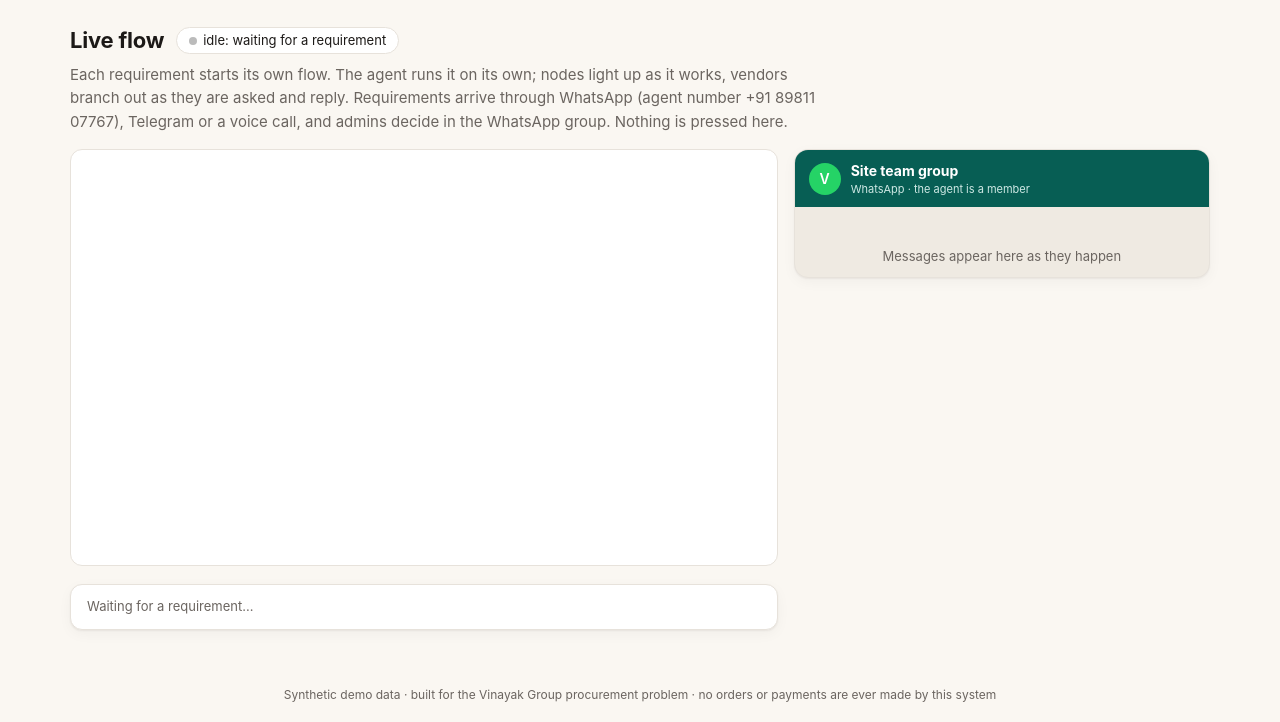
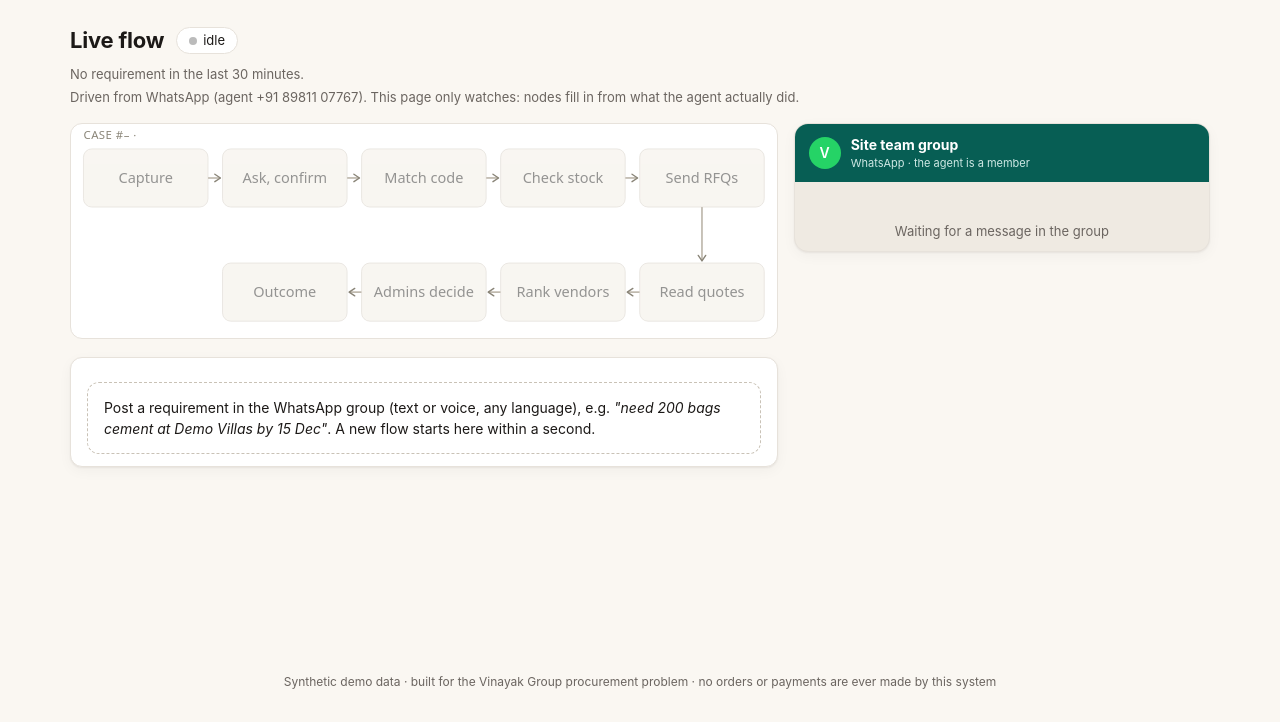
Before and after one commit to anaslari23/Vinayak-Group-AI-assisted-procurement, a FastAPI app: page / in a window 1280 px wide. Shown: the part 91-813 px from the top of the page. After the commit the page ends 780 px from the top, so only its background shows below. Run offline with FastAPI, Linux system fonts and the light colour scheme; data that the repository does not hold is empty.

Commit message:
Live flow: every node line comes from the case's own data, idle screen instead of stale cases, vendors branch from quotes, ?case= to pin a flow
Co-Authored-By: Claude Opus 5.5 <noreply@anthropic.com>

```diff
--- a/app/main.py
+++ b/app/main.py
@@ -844,8 +844,10 @@ def api_flow(case: int | None = None):
 @app.get("/api/cases")
 def api_cases():
     c = db.con(); rows = [dict(r) for r in c.execute("select id, state, data from cases order by id desc limit 12")]; c.close()
-    from .flow import ORDER
-    return [{"id": r["id"], "state": r["state"], "pct": round(100 * min(ORDER.get(r["state"], 0), 9) / 9), "raw": (json.loads(r["data"] or "{}").get("raw", ""))[:60]} for r in rows]
+    from .flow import ORDER, ACTIVE_MIN, ages
+    a = ages()  # only flows with recent activity; old cases stay on the Cases page
+    return [{"id": r["id"], "state": r["state"], "label": engine.STATE_TEXT.get(r["state"], r["state"]), "pct": round(100 * min(ORDER.get(r["state"], 0), 9) / 9), "raw": (json.loads(r["data"] or "{}").get("raw", ""))[:60], "age": round(a.get(r["id"], 9e9))}
+            for r in rows if a.get(r["id"], 9e9) < ACTIVE_MIN * 60]
 
 
 @app.post("/api/send")
--- a/app/templates/live.html
+++ b/app/templates/live.html
@@ -24,30 +24,35 @@ svg.cv{width:100%;height:auto;background:#fff;border:1px solid var(--line);borde
 .av{width:32px;height:32px;border-radius:50%;background:#25d366;display:flex;align-items:center;justify-content:center;font-weight:600}.wam{padding:10px;max-height:560px;overflow-y:auto;display:flex;flex-direction:column;gap:6px}
 .b{max-width:90%;padding:7px 10px;border-radius:9px;font-size:13px;white-space:pre-wrap;overflow-wrap:anywhere;box-shadow:0 1px 1px rgba(0,0,0,.12);animation:rise .35s}.b.agent{background:#fff;align-self:flex-start}.b.engineer{background:#d9fdd3;align-self:flex-end}.b.hod{background:#cfe8ff;align-self:flex-end}
 .b .w{font-size:11px;color:#667781;margin-bottom:2px}.b.demo{align-self:center;background:#fff3cd;font-size:11.5px;color:#7a5b00;text-align:center}.b .t{font-size:10px;color:#667781;text-align:right}.b.choice{font-weight:600}
+.idle{background:#fff;border:1px dashed #c9c2b6;border-radius:12px;padding:14px 16px;margin-top:12px;font-size:14px}.req{font-size:15px;margin:6px 0 2px}.req b{font-weight:600}
+.cvh{font:11px system-ui;fill:#8a8578;letter-spacing:.04em}
 </style>
-<div class="hd"><h1 style="margin:0">Live flow</h1><span class="pill2" id="status"><span class="dot"></span><span>connecting</span></span></div>
-<p class="sub" style="margin:6px 0">Each requirement starts its own flow. The agent runs it on its own; nodes light up as it works, vendors branch out as they are asked and reply. Requirements arrive through WhatsApp (agent number +91 89811 07767), Telegram or a voice call, and admins decide in the WhatsApp group. Nothing is pressed here.</p>
-<div class="flows" id="flows"></div><div id="bubble"></div>
-<div class="grid2"><div><svg class="cv" id="cv" viewBox="0 0 680 400" role="img" aria-label="Live flow of the current requirement"></svg>
-<div class="now" id="now"><div class="sm">Waiting for a requirement…</div></div><div class="log" id="log"></div></div>
+<div class="hd"><h1 style="margin:0">Live flow</h1><span class="pill2" id="status"><span class="dot"></span><span>connecting</span></span><span class="sm" id="age"></span></div>
+<div class="req" id="bubble"></div>
+<div class="sm">Driven from WhatsApp (agent +91 89811 07767). This page only watches: nodes fill in from what the agent actually did.</div>
+<div class="flows" id="flows"></div>
+<div class="grid2"><div><svg class="cv" id="cv" viewBox="0 0 680 210" role="img" aria-label="Live flow of the current requirement"></svg>
+<div class="now" id="now"></div><div class="log" id="log"></div></div>
 <div class="wa"><div class="wah"><span class="av">V</span><div><b>Site team group</b><div class="sm" style="font-size:11px">WhatsApp · the agent is a member</div></div></div><div class="wam" id="wam"><div class="sm" style="text-align:center;margin-top:30px">Messages appear here as they happen</div></div></div></div>
 <script>
 const $=id=>document.getElementById(id);const esc=s=>String(s??'').replace(/[&<>]/g,c=>({'&':'&amp;','<':'&lt;','>':'&gt;'}[c]));
-const POS={capture:[40,24],clarify:[194,24],item:[348,24],stock:[502,24],rfq:[40,140],quotes:[194,140],compare:[348,140],hod:[502,140],outcome:[502,300]};
-const NAME={capture:['Capture','text or voice'],clarify:['Ask, confirm','read-back, yes'],item:['Match code','ERP + materials'],stock:['Check stock','transfer first'],rfq:['Send RFQs','test inboxes'],quotes:['Read quotes','chase, clarify'],compare:['Rank vendors','price, history'],hod:['Admins decide','in WhatsApp'],outcome:['Check-in, ledger','feeds next rank']};
-const LINKS=[['capture','clarify'],['clarify','item'],['item','stock'],['stock','rfq','L'],['rfq','quotes'],['quotes','compare'],['compare','hod'],['hod','outcome','D']];
+const W=120,H=56,POS={capture:[12,24],clarify:[146,24],item:[280,24],stock:[414,24],rfq:[548,24],quotes:[548,134],compare:[414,134],hod:[280,134],outcome:[146,134]};
+const NAME={capture:'Capture',clarify:'Ask, confirm',item:'Match code',stock:'Check stock',rfq:'Send RFQs',quotes:'Read quotes',compare:'Rank vendors',hod:'Admins decide',outcome:'Outcome'};
+const KEYS=Object.keys(POS);
 let seen=new Set(),lastKey='',cur=null,sig='';
 function trunc(t,n){t=t||'';return t.length>n?t.slice(0,n-1)+'…':t}
-function paint(j){const S={};j.steps.forEach(s=>S[s.key]=s);let h='<defs><marker id="ah" viewBox="0 0 10 10" refX="8" refY="5" markerWidth="6" markerHeight="6" orient="auto-start-reverse"><path d="M2 1L8 5L2 9" fill="none" stroke="#8a8578" stroke-width="1.5" stroke-linecap="round" stroke-linejoin="round"/></marker></defs>';
- LINKS.forEach(([a,b,k])=>{const [x1,y1]=POS[a],[x2,y2]=POS[b];const sa=S[a].status,sb=S[b].status;const cls='ar '+((sa==='done'||sa==='skipped')&&(sb==='active'||sb==='waiting')?'flow':((sa==='done'&&sb==='done')?'dn':''));let d;
-  if(k==='L')d=`M${x1+68} ${y1+56} L${x1+68} ${y1+90} L${x2+68} ${y1+90} L${x2+68} ${y2-0}`.replace(/L\d+ \d+ L\d+ \d+$/,'');
-  if(k==='L'){d=`M570 80 L570 110 L108 110 L108 140`}else if(k==='D'){d=`M570 196 L570 298`}else d=`M${x1+136} ${y1+28} L${x2-2} ${y2+28}`;
-  h+=`<path class="${cls}" d="${d}" marker-end="url(#ah)"/>`;});
- h+='<path class="ar" d="M502 328 L486 328" marker-end="url(#ah)"/><path class="ar" stroke-dasharray="4 4" d="M416 300 L416 198" marker-end="url(#ah)"/>';
- h+='<g class="nd pending"><rect x="348" y="300" width="136" height="56" rx="8" stroke-width="0.5"/><text class="t1" x="416" y="322" text-anchor="middle">Next requirement</text><text class="t2" x="416" y="342" text-anchor="middle">ranks smarter</text></g>';
- for(const k in POS){const [x,y]=POS[k];const s=S[k];const sub=(s.summary&&s.status!=='pending')?trunc(s.summary,20):NAME[k][1];
-  h+=`<g class="nd ${s.status}"><rect x="${x}" y="${y}" width="136" height="56" rx="8" stroke-width="0.8"/><text class="t1" x="${x+68}" y="${y+22}" text-anchor="middle">${esc(NAME[k][0])}</text><text class="t2" x="${x+68}" y="${y+42}" text-anchor="middle">${esc(sub)}</text>${s.status==='done'?`<text class="ck" x="${x+122}" y="${y+16}" text-anchor="middle">✓</text>`:''}</g>`;}
- (j.vendors||[]).slice(0,8).forEach((v,i)=>{const x=40+(i%4)*152,y=222+Math.floor(i/4)*34;h+=`<g class="vn ${v.state}" style="animation-delay:${i*90}ms"><rect x="${x}" y="${y}" width="140" height="26" rx="6" stroke-width="0.8"/><text x="${x+8}" y="${y+17}">${esc(trunc(v.name,14))}${v.landed?' · '+esc(v.landed):(v.state==='chased'?' · chased':'')}</text></g>`;});
+function paint(j){const S={};j.steps.forEach(s=>S[s.key]=s);const V=(j.vendors||[]).slice(0,8);const vh=V.length?250+Math.ceil(V.length/4)*34:206;$('cv').setAttribute('viewBox',`0 0 680 ${vh}`);
+ let h='<defs><marker id="ah" viewBox="0 0 10 10" refX="8" refY="5" markerWidth="6" markerHeight="6" orient="auto-start-reverse"><path d="M2 1L8 5L2 9" fill="none" stroke="#8a8578" stroke-width="1.5" stroke-linecap="round" stroke-linejoin="round"/></marker></defs>';
+ h+=`<text class="cvh" x="12" y="14">CASE #${j.case_id||'–'} · ${esc((j.channel||'').toUpperCase())}</text>`;
+ for(let i=0;i<KEYS.length-1;i++){const a=KEYS[i],b=KEYS[i+1],[x1,y1]=POS[a],[x2,y2]=POS[b],sa=S[a].status,sb=S[b].status;
+  const cls='ar '+((sa==='done'||sa==='skipped')&&(sb==='active'||sb==='waiting')?'flow':((sa==='done'||sa==='skipped')&&(sb==='done'||sb==='skipped')?'dn':''));
+  const d=y1!==y2?`M${x1+W/2} ${y1+H} L${x2+W/2} ${y2-2}`:(x2>x1?`M${x1+W} ${y1+H/2} L${x2-2} ${y2+H/2}`:`M${x1} ${y1+H/2} L${x2+W+2} ${y2+H/2}`);
+  h+=`<path class="${cls}" d="${d}" marker-end="url(#ah)"/>`;}
+ if(V.length){h+=`<text class="cvh" x="12" y="${232}">VENDORS · ${V.filter(v=>v.state==='replied').length} OF ${V.length} REPLIED</text>`;
+  V.forEach((v,i)=>{const x=12+(i%4)*167,y=242+Math.floor(i/4)*34;h+=`<path class="ar ${v.state==='replied'?'dn':'flow'}" stroke-width="1" d="M${POS.quotes[0]+W/2} ${POS.quotes[1]+H} L${x+75} ${y}"/>`;});
+  V.forEach((v,i)=>{const x=12+(i%4)*167,y=242+Math.floor(i/4)*34;h+=`<g class="vn ${v.state}" style="animation-delay:${i*90}ms"><rect x="${x}" y="${y}" width="155" height="26" rx="6" stroke-width="0.8"/><text x="${x+8}" y="${y+17}">${esc(trunc(v.name,12))}${v.landed?' · '+esc(v.landed):(v.state==='chased'?' · chased':' · waiting')}</text></g>`;});}
+ for(const k of KEYS){const [x,y]=POS[k];const s=S[k];const sub=s.status==='pending'?'':trunc(s.sub||'',19);
+  h+=`<g class="nd ${s.status}"><rect x="${x}" y="${y}" width="${W}" height="${H}" rx="8" stroke-width="0.8"/><text class="t1" x="${x+W/2}" y="${y+(sub?22:33)}" text-anchor="middle">${esc(NAME[k])}</text>${sub?`<text class="t2" x="${x+W/2}" y="${y+42}" text-anchor="middle">${esc(sub)}</text>`:''}${s.status==='done'?`<text class="ck" x="${x+W-12}" y="${y+15}" text-anchor="middle">✓</text>`:''}</g>`;}
  $('cv').innerHTML=h;}
 function checkHTML(c,key,i){const id=key+'|'+c.text;const n=!seen.has(id);seen.add(id);const cls=c.ok===true?'ok':(c.ok===false?'no':'wn');return `<div class="ck ${n?'new':''}" style="animation-delay:${n?(i%6)*60:0}ms"><b class="${cls}">${c.ok===true?'✓':(c.ok===false?'✗':'!')}</b><span>${esc(c.text)}${c.tag?` <span class="tag">${esc(c.tag)}</span>`:''}</span></div>`}
 function dataHTML(d){if(!d)return'';let h='';if(d.kv)h+='<div class="kv">'+d.kv.filter(x=>x[1]).map(x=>`<span>${esc(x[0])}</span><span>${esc(x[1])}</span>`).join('')+'</div>';
@@ -57,13 +62,17 @@ function dataHTML(d){if(!d)return'';let h='';if(d.kv)h+='<div class="kv">'+d.kv.
 function now(j){const order=j.steps;let f=order.find(s=>s.status==='waiting')||order.find(s=>s.status==='active');if(!f){const d=order.filter(s=>s.status==='done');f=d[d.length-1]}if(!f)return;
  const idx=order.indexOf(f)+1;$('now').innerHTML=`<h3>${idx}. ${esc(f.title)} <span class="sm">${esc(f.summary||'')}</span></h3>`+f.checks.map((c,i)=>checkHTML(c,f.key,i)).join('')+dataHTML(f.data);}
 let chatSig='';function chat(j){const sg=JSON.stringify(j.chat||[]);if(sg===chatSig)return;chatSig=sg;const el=$('wam');const atBottom=el.scrollHeight-el.scrollTop-el.clientHeight<60;el.innerHTML=(j.chat||[]).map(m=>{const who=m.who==='agent'?'Procurement agent'+(m.to==='hod'?' → admins':''):(m.who==='hod'?'Admin':(m.who==='engineer'?'Site engineer':''));return `<div class="b ${m.who} ${m.choice?'choice':''}">${who?`<div class="w">${who}</div>`:''}${esc(m.text)}<div class="t">${esc(m.ts)}</div></div>`}).join('')||'<div class="sm" style="text-align:center;margin-top:30px">Messages appear here as they happen</div>';if(atBottom)el.scrollTop=el.scrollHeight}
-function render(j){if(!j.case_id){$('status').innerHTML='<span class="dot"></span><span>idle: waiting for a requirement</span>';$('bubble').innerHTML='';$('cv').innerHTML='';return}
- if(j.case_id!==cur){cur=j.case_id;seen=new Set()}
- $('bubble').innerHTML=`<div class="msg">${esc(j.raw)}<div class="sm" style="margin:3px 0 0">case #${j.case_id} · ${esc(j.channel)}</div></div>`;
+const EMPTY={case_id:null,steps:KEYS.map(k=>({key:k,status:'pending',sub:''})),vendors:[]};
+function render(j){if(!j.case_id){$('status').innerHTML='<span class="dot"></span><span>idle</span>';$('age').textContent='';$('bubble').innerHTML='<span class="sm">No requirement in the last 30 minutes.</span>';
+  if(sig!=='idle'){sig='idle';cur=null;paint(EMPTY);chatSig='';$('wam').innerHTML='<div class="sm" style="text-align:center;margin-top:30px">Waiting for a message in the group</div>'}
+  $('now').innerHTML='<div class="idle">Post a requirement in the WhatsApp group (text or voice, any language), e.g. <i>"need 200 bags cement at Demo Villas by 15 Dec"</i>. A new flow starts here within a second.</div>';$('log').innerHTML='';return}
+ if(j.case_id!==cur){cur=j.case_id;seen=new Set();sig=''}
+ $('bubble').innerHTML=`<b>#${j.case_id}</b> “${esc(j.raw)}”`;
+ $('age').textContent=j.age<60?'updated just now':'last activity '+Math.round(j.age/60)+' min ago';
  $('status').innerHTML=`<span class="dot ${j.waiting?'wait':(j.state!=='DECIDED'?'live':'')}"></span><span>${esc(j.label)}${j.waiting?' · waiting for '+esc(j.waiting.replace('engineer','the requester').replace('hod','the admins')):''}</span>`;
- const s=JSON.stringify([j.steps.map(x=>x.status+x.summary),j.vendors]);if(s!==sig){sig=s;paint(j)}now(j);chat(j);
+ const s=JSON.stringify([j.steps.map(x=>x.status+x.sub),j.vendors]);if(s!==sig){sig=s;paint(j)}now(j);chat(j);
  $('log').innerHTML=j.error?'<div class="no">Problem: '+esc(j.error)+'</div>':'<b>Agent log</b>'+j.events.map(e=>`<div>${e.ts} · ${esc(e.actor)} · ${esc(e.text)}</div>`).join('')}
-async function tick(){try{render(await (await fetch('/api/flow')).json())}catch(e){}}
-async function flows(){try{const l=await (await fetch('/api/cases')).json();$('flows').innerHTML=l.slice(0,5).map((c,i)=>`<div class="fl ${i?'':'on'}"><b>#${c.id}</b> ${esc(c.raw)}<i style="width:${Math.max(6,c.pct)}%"></i></div>`).join('')}catch(e){}}
+async function tick(){try{render(await (await fetch('/api/flow'+location.search)).json())}catch(e){}}
+async function flows(){try{const l=await (await fetch('/api/cases')).json();$('flows').innerHTML=l.length>1?l.slice(0,5).map(c=>`<div class="fl ${c.id===cur?'on':''}"><b>#${c.id}</b> ${esc(trunc(c.raw,38))}<div class="sm" style="font-size:11px">${esc(c.label)}</div><i style="width:${Math.max(6,c.pct)}%"></i></div>`).join(''):''}catch(e){}}
 setInterval(tick,1000);setInterval(flows,3000);tick();flows();
 </script>{% endblock %}
```
Also changed, not shown: app/flow.py (+40 -2 lines).
